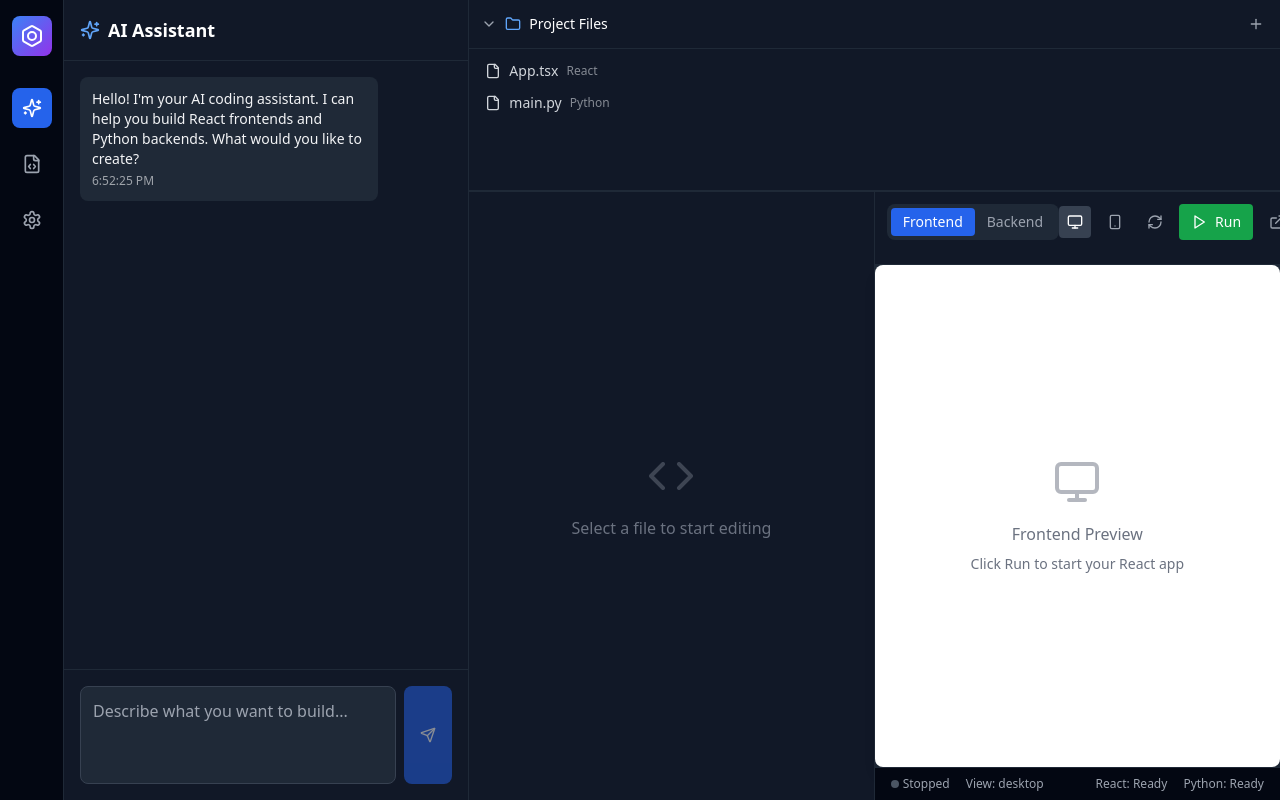
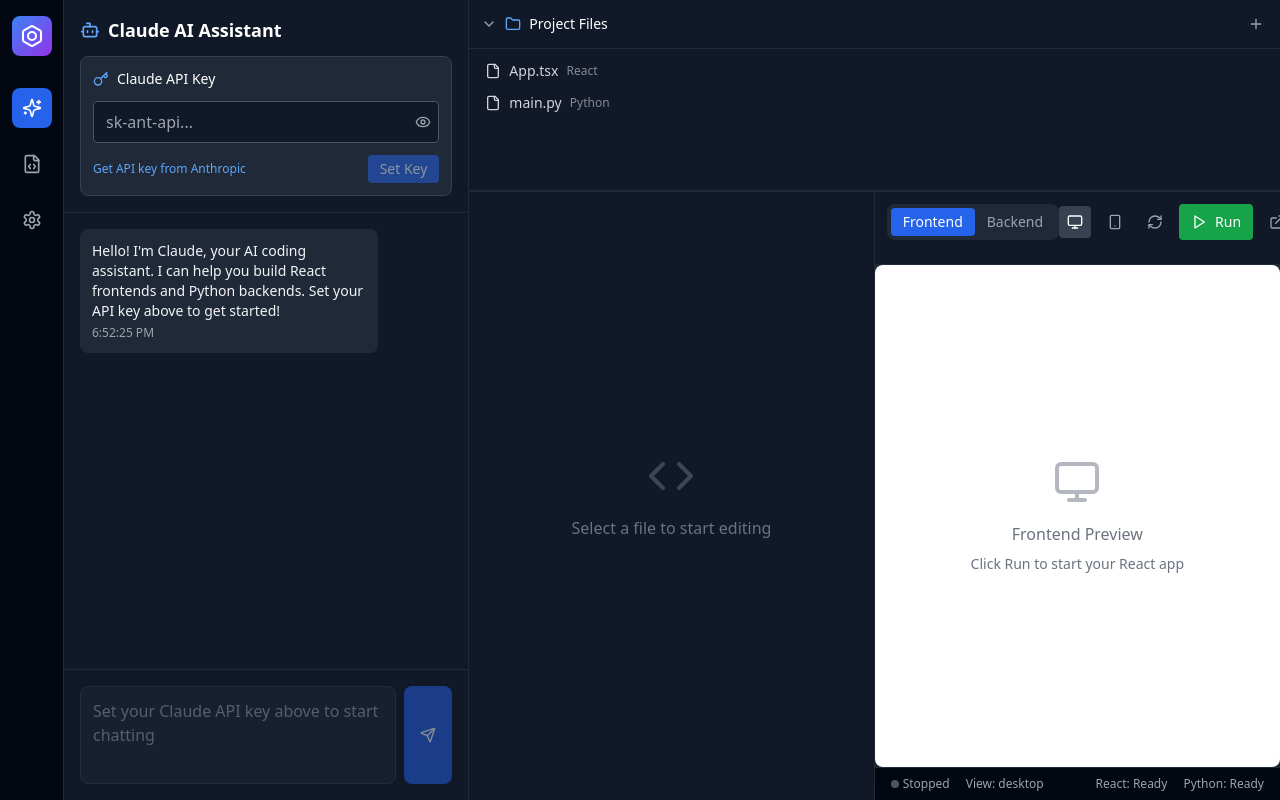
Before and after one commit to spayyavula/react-blitz-new, a React (Vite) app: page / in a window 1280 px wide. Built offline with nearby package versions, Linux system fonts and the light colour scheme.

Commit message:
Add Claude integration
Integrate Claude AI for code generation and assistance within the application.

```diff
--- a/src/components/ChatInterface.tsx
+++ b/src/components/ChatInterface.tsx
@@ -1,6 +1,8 @@
 
 import { useState, useRef, useEffect } from 'react';
-import { Send, Sparkles } from 'lucide-react';
+import { Send, Sparkles, Bot } from 'lucide-react';
+import { ClaudeService } from '@/services/claude';
+import { ClaudeApiKeyInput } from './ClaudeApiKeyInput';
 
 interface ChatMessage {
   id: string;
@@ -21,12 +23,14 @@ export const ChatInterface = ({ files, onUpdateFile, onCreateFile }: ChatInterfa
     {
       id: '1',
       type: 'ai',
-      content: 'Hello! I\'m your AI coding assistant. I can help you build React frontends and Python backends. What would you like to create?',
+      content: 'Hello! I\'m Claude, your AI coding assistant. I can help you build React frontends and Python backends. Set your API key above to get started!',
       timestamp: new Date()
     }
   ]);
   const [input, setInput] = useState('');
   const [isLoading, setIsLoading] = useState(false);
+  const [claudeService, setClaudeService] = useState<ClaudeService | null>(null);
+  const [apiKey, setApiKey] = useState(() => localStorage.getItem('claude-api-key') || '');
   const messagesEndRef = useRef<HTMLDivElement>(null);
 
   const scrollToBottom = () => {
@@ -37,8 +41,28 @@ export const ChatInterface = ({ files, onUpdateFile, onCreateFile }: ChatInterfa
     scrollToBottom();
   }, [messages]);
 
+  useEffect(() => {
+    if (apiKey) {
+      setClaudeService(new ClaudeService(apiKey));
+      localStorage.setItem('claude-api-key', apiKey);
+    }
+  }, [apiKey]);
+
+  const handleApiKeySet = (newApiKey: string) => {
+    setApiKey(newApiKey);
+  };
+
+  const getSystemPrompt = () => {
+    const filesList = Object.keys(files).join(', ');
+    return `You are Claude, a helpful coding assistant. You can help with React, TypeScript, Python, and web development.
+
+Current project files: ${filesList}
+
+You can suggest code changes, explain concepts, and help debug issues. When suggesting code changes, be specific about which files to modify and provide complete code examples.`;
+  };
+
   const handleSend = async () => {
-    if (!input.trim() || isLoading) return;
+    if (!input.trim() || isLoading || !claudeService) return;
 
     const userMessage: ChatMessage = {
       id: Date.now().toString(),
@@ -51,17 +75,36 @@ export const ChatInterface = ({ files, onUpdateFile, onCreateFile }: ChatInterfa
     setInput('');
     setIsLoading(true);
 
-    // Simulate AI response
-    setTimeout(() => {
+    try {
+      const contextMessage = `Current files context:\n${Object.entries(files).map(([name, content]) => `\n--- ${name} ---\n${content.slice(0, 500)}${content.length > 500 ? '...' : ''}`).join('\n')}\n\nUser question: ${input}`;
+
+      const claudeMessages = messages.slice(-5).map(msg => ({
+        role: msg.type === 'user' ? 'user' as const : 'assistant' as const,
+        content: msg.content
+      }));
+      claudeMessages.push({ role: 'user', content: contextMessage });
+
+      const response = await claudeService.sendMessage(claudeMessages, getSystemPrompt());
+
       const aiMessage: ChatMessage = {
         id: (Date.now() + 1).toString(),
         type: 'ai',
-        content: `I understand you want to "${input}". Let me help you with that! I can generate React components, Python APIs, and modify your existing code. What specific functionality would you like me to implement?`,
+        content: response,
         timestamp: new Date()
       };
       setMessages(prev => [...prev, aiMessage]);
+    } catch (error) {
+      console.error('Claude API error:', error);
+      const errorMessage: ChatMessage = {
+        id: (Date.now() + 1).toString(),
+        type: 'ai',
+        content: 'Sorry, I encountered an error communicating with Claude. Please check your API key and try again.',
+        timestamp: new Date()
+      };
+      setMessages(prev => [...prev, errorMessage]);
+    } finally {
       setIsLoading(false);
-    }, 1000);
+    }
   };
 
   const handleKeyPress = (e: React.KeyboardEvent) => {
@@ -75,10 +118,14 @@ export const ChatInterface = ({ files, onUpdateFile, onCreateFile }: ChatInterfa
     <div className="h-full flex flex-col bg-gray-900">
       {/* Header */}
       <div className="p-4 border-b border-gray-800">
-        <div className="flex items-center space-x-2">
-          <Sparkles className="w-5 h-5 text-blue-400" />
-          <h2 className="text-lg font-semibold">AI Assistant</h2>
+        <div className="flex items-center space-x-2 mb-3">
+          <Bot className="w-5 h-5 text-blue-400" />
+          <h2 className="text-lg font-semibold">Claude AI Assistant</h2>
         </div>
+        <ClaudeApiKeyInput
+          onApiKeySet={handleApiKeySet}
+          hasApiKey={!!claudeService}
+        />
       </div>
 
       {/* Messages */}
@@ -124,13 +171,14 @@ export const ChatInterface = ({ files, onUpdateFile, onCreateFile }: ChatInterfa
             value={input}
             onChange={(e) => setInput(e.target.value)}
             onKeyPress={handleKeyPress}
-            placeholder="Describe what you want to build..."
-            className="flex-1 bg-gray-800 border border-gray-700 rounded-lg p-3 text-white placeholder-gray-400 resize-none focus:outline-none focus:ring-2 focus:ring-blue-500"
+            placeholder={claudeService ? "Ask Claude about your code..." : "Set your Claude API key above to start chatting"}
+            disabled={!claudeService}
+            className="flex-1 bg-gray-800 border border-gray-700 rounded-lg p-3 text-white placeholder-gray-400 resize-none focus:outline-none focus:ring-2 focus:ring-blue-500 disabled:opacity-50"
             rows={3}
           />
           <button
             onClick={handleSend}
-            disabled={!input.trim() || isLoading}
+            disabled={!input.trim() || isLoading || !claudeService}
             className="px-4 py-2 bg-blue-600 text-white rounded-lg hover:bg-blue-500 disabled:opacity-50 disabled:cursor-not-allowed transition-colors flex items-center justify-center"
           >
             <Send className="w-4 h-4" />
--- /dev/null
+++ b/src/components/ClaudeApiKeyInput.tsx
@@ -0,0 +1,87 @@
+
+import { useState } from 'react';
+import { Key, Eye, EyeOff } from 'lucide-react';
+
+interface ClaudeApiKeyInputProps {
+  onApiKeySet: (apiKey: string) => void;
+  hasApiKey: boolean;
+}
+
+export const ClaudeApiKeyInput = ({ onApiKeySet, hasApiKey }: ClaudeApiKeyInputProps) => {
+  const [apiKey, setApiKey] = useState('');
+  const [showKey, setShowKey] = useState(false);
+  const [isExpanded, setIsExpanded] = useState(!hasApiKey);
+
+  const handleSubmit = (e: React.FormEvent) => {
+    e.preventDefault();
+    if (apiKey.trim()) {
+      onApiKeySet(apiKey.trim());
+      setIsExpanded(false);
+    }
+  };
+
+  if (hasApiKey && !isExpanded) {
+    return (
+      <div className="p-3 bg-green-900/20 border border-green-700 rounded-lg">
+        <div className="flex items-center justify-between">
+          <div className="flex items-center space-x-2">
+            <Key className="w-4 h-4 text-green-400" />
+            <span className="text-sm text-green-300">Claude API connected</span>
+          </div>
+          <button
+            onClick={() => setIsExpanded(true)}
+            className="text-xs text-gray-400 hover:text-white"
+          >
+            Change
+          </button>
+        </div>
+      </div>
+    );
+  }
+
+  return (
+    <div className="p-3 bg-gray-800 border border-gray-700 rounded-lg">
+      <form onSubmit={handleSubmit} className="space-y-3">
+        <div className="flex items-center space-x-2">
+          <Key className="w-4 h-4 text-blue-400" />
+          <span className="text-sm font-medium">Claude API Key</span>
+        </div>
+
+        <div className="relative">
+          <input
+            type={showKey ? 'text' : 'password'}
+            value={apiKey}
+            onChange={(e) => setApiKey(e.target.value)}
+            placeholder="sk-ant-api..."
+            className="w-full bg-gray-900 border border-gray-600 rounded px-3 py-2 text-white placeholder-gray-400 focus:outline-none focus:ring-2 focus:ring-blue-500 pr-10"
+          />
+          <button
+            type="button"
+            onClick={() => setShowKey(!showKey)}
+            className="absolute right-2 top-1/2 transform -translate-y-1/2 text-gray-400 hover:text-white"
+          >
+            {showKey ? <EyeOff className="w-4 h-4" /> : <Eye className="w-4 h-4" />}
+          </button>
+        </div>
+
+        <div className="flex justify-between items-center">
+          <a
+            href="https://console.anthropic.com/"
+            target="_blank"
+            rel="noopener noreferrer"
+            className="text-xs text-blue-400 hover:text-blue-300"
+          >
+            Get API key from Anthropic
+          </a>
+          <button
+            type="submit"
+            disabled={!apiKey.trim()}
+            className="px-3 py-1 bg-blue-600 text-white rounded text-sm hover:bg-blue-500 disabled:opacity-50"
+          >
+            Set Key
+          </button>
+        </div>
+      </form>
+    </div>
+  );
+};
--- /dev/null
+++ b/src/services/claude.ts
@@ -0,0 +1,53 @@
+
+interface ClaudeMessage {
+  role: 'user' | 'assistant';
+  content: string;
+}
+
+interface ClaudeResponse {
+  content: Array<{
+    type: string;
+    text: string;
+  }>;
+}
+
+export class ClaudeService {
+  private apiKey: string;
+  private baseUrl = 'https://api.anthropic.com/v1/messages';
+
+  constructor(apiKey: string) {
+    this.apiKey = apiKey;
+  }
+
+  async sendMessage(messages: ClaudeMessage[], systemPrompt?: string): Promise<string> {
+    try {
+      const response = await fetch(this.baseUrl, {
+        method: 'POST',
+        headers: {
+          'Content-Type': 'application/json',
+          'x-api-key': this.apiKey,
+          'anthropic-version': '2023-06-01'
+        },
+        body: JSON.stringify({
+          model: 'claude-3-5-sonnet-20241022',
+          max_tokens: 4000,
+          system: systemPrompt || 'You are a helpful coding assistant. Help users with React, TypeScript, Python, and web development tasks.',
+          messages: messages.map(msg => ({
+            role: msg.role,
+            content: msg.content
+          }))
+        })
+      });
+
+      if (!response.ok) {
+        throw new Error(`Claude API error: ${response.status}`);
+      }
+
+      const data: ClaudeResponse = await response.json();
+      return data.content[0]?.text || 'No response from Claude';
+    } catch (error) {
+      console.error('Claude API error:', error);
+      throw error;
+    }
+  }
+}
```
